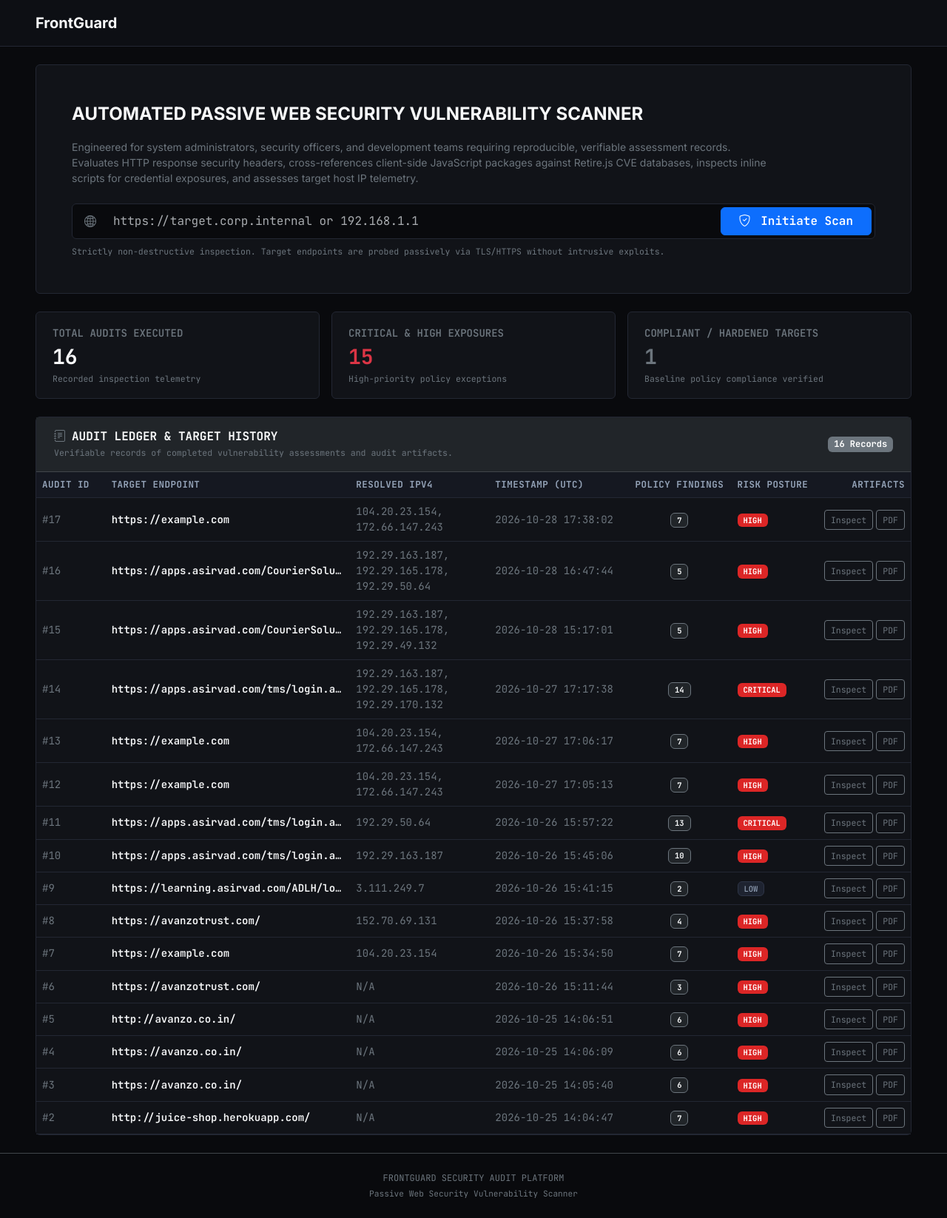
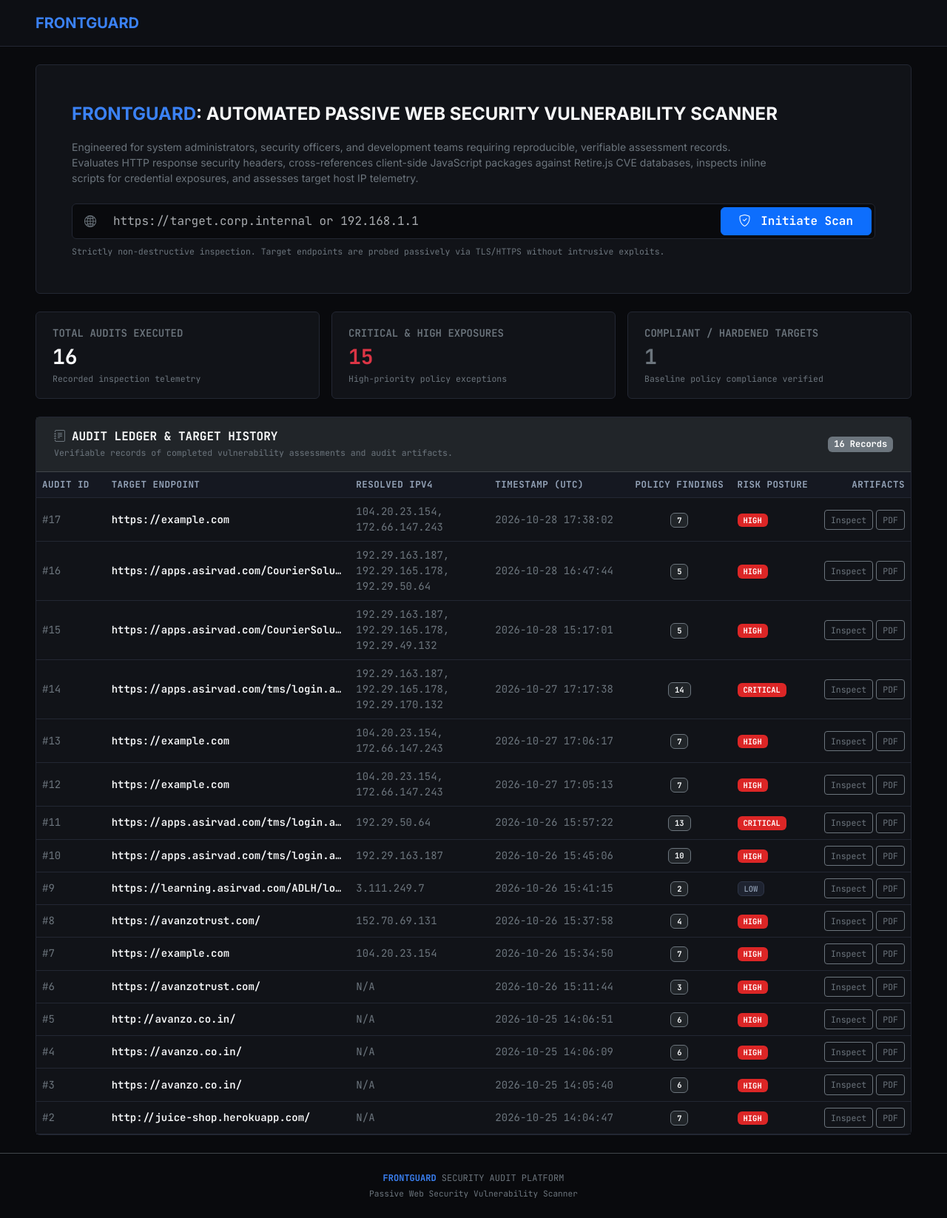
Before and after one commit to Rahul-Raj-V-K/FRONTGUARD, a Flask app: page / in a window 1280 px wide. Shown: the whole page at 74% size. Run offline with Flask 3, Linux system fonts and the light colour scheme; data comes from the database, SQL or seed files in the repository; some libraries are stand-ins or nearby versions.

Commit message:
Style FRONTGUARD brand in full uppercase and vibrant blue

```diff
--- a/web_vuln_scanner/templates/index.html
+++ b/web_vuln_scanner/templates/index.html
@@ -125,8 +125,8 @@
   <header class="site-header py-3">
     <div class="container-fluid px-lg-5">
       <div class="d-flex align-items-center justify-content-between">
-        <a href="/" class="d-flex align-items-center gap-2 text-decoration-none text-light">
-          <span class="fw-bold fs-5 tracking-tight">FrontGuard</span>
+        <a href="/" class="d-flex align-items-center gap-2 text-decoration-none">
+          <span class="fw-bold fs-5 tracking-tight text-primary" style="color: #3b82f6 !important;">FRONTGUARD</span>
         </a>
       </div>
     </div>
@@ -152,7 +152,7 @@
         <div class="col-12">
           <!-- One highlighted key phrase in the main dashboard headline using accent blue -->
           <h1 class="h4 fw-bold text-light mb-3 lh-base">
-            AUTOMATED PASSIVE WEB SECURITY VULNERABILITY SCANNER
+            <span class="text-primary fw-bold" style="color: #3b82f6 !important;">FRONTGUARD</span>: AUTOMATED PASSIVE WEB SECURITY VULNERABILITY SCANNER
           </h1>
           <p class="text-secondary small mb-4 lh-base" style="max-width: 950px;">
             Engineered for system administrators, security officers, and development teams requiring reproducible, verifiable assessment records. Evaluates HTTP response security headers, cross-references client-side JavaScript packages against Retire.js CVE databases, inspects inline scripts for credential exposures, and assesses target host IP telemetry.
@@ -317,7 +317,7 @@
   <!-- Technical Audit Footer -->
   <footer class="py-4 border-top border-secondary-subtle text-center text-secondary font-monospace" style="font-size: 0.75rem;">
     <div class="container-fluid px-lg-5">
-      <div>FRONTGUARD SECURITY AUDIT PLATFORM</div>
+      <div><span class="text-primary fw-bold" style="color: #3b82f6 !important;">FRONTGUARD</span> SECURITY AUDIT PLATFORM</div>
       <div class="text-secondary mt-1" style="font-size: 0.7rem;">
         Passive Web Security Vulnerability Scanner
       </div>
--- a/web_vuln_scanner/templates/result.html
+++ b/web_vuln_scanner/templates/result.html
@@ -179,7 +179,7 @@
         <div class="d-flex align-items-center gap-3">
           <div>
             <div class="font-monospace small text-secondary text-uppercase fw-semibold tracking-wider">
-              FrontGuard &mdash; Vulnerability Assessment
+              <span class="text-primary fw-bold" style="color: #3b82f6 !important;">FRONTGUARD</span> &mdash; Vulnerability Assessment
             </div>
             <div class="fw-bold fs-5 text-light">
               Audit Report Reference: <span class="font-monospace text-light">#AUDIT-{{ scan.id }}</span>
@@ -901,7 +901,7 @@
   <!-- Technical Audit Footer -->
   <footer class="py-4 border-top border-secondary-subtle text-center text-secondary font-monospace" style="font-size: 0.75rem;">
     <div class="container-fluid px-lg-5">
-      <div>SECURITY AUDIT REPORT &mdash; GENERATED BY FRONTGUARD</div>
+      <div>SECURITY AUDIT REPORT &mdash; GENERATED BY <span class="text-primary fw-bold" style="color: #3b82f6 !important;">FRONTGUARD</span></div>
       <div class="text-secondary mt-1" style="font-size: 0.7rem;">
         Passive Web Security Vulnerability Scanner
       </div>
```
